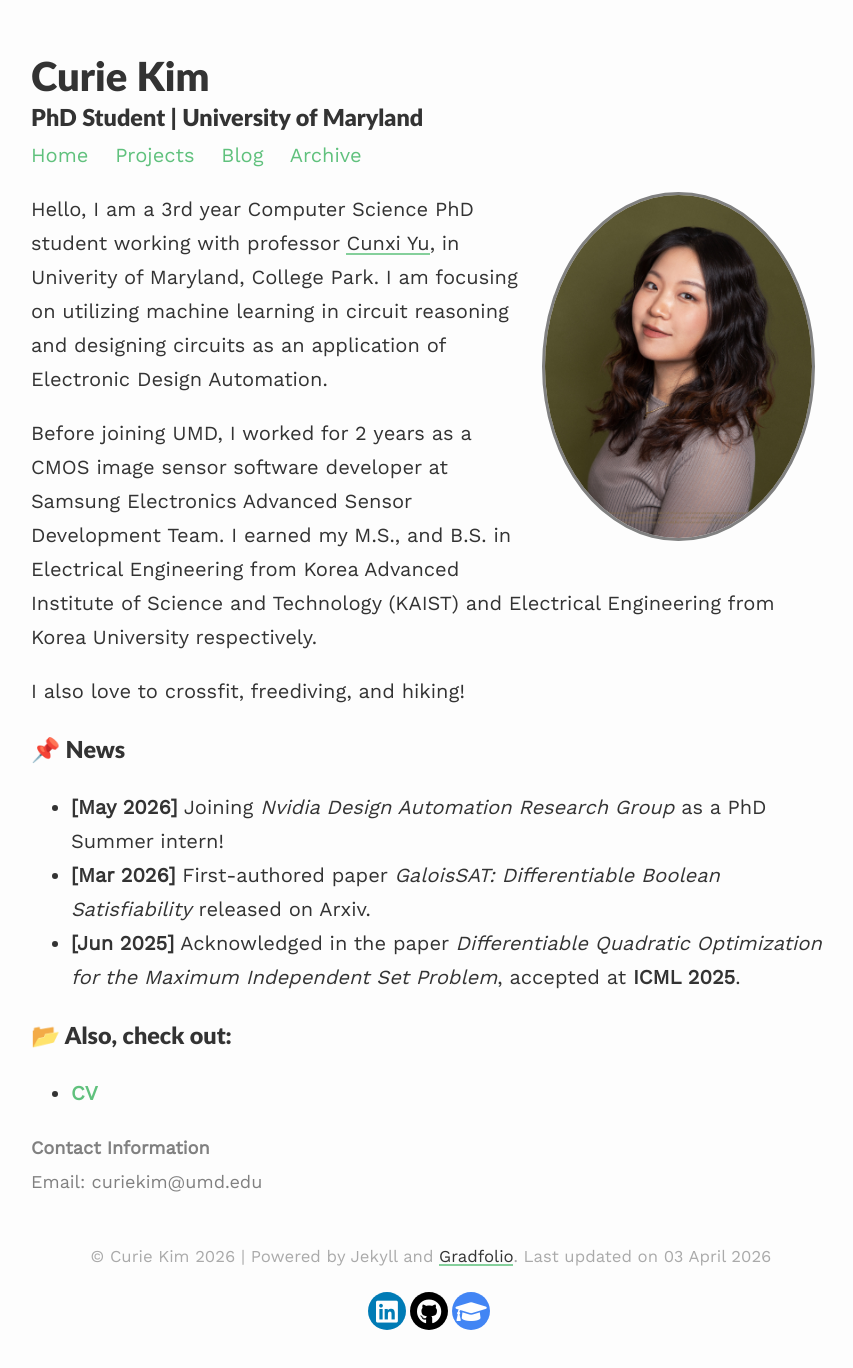
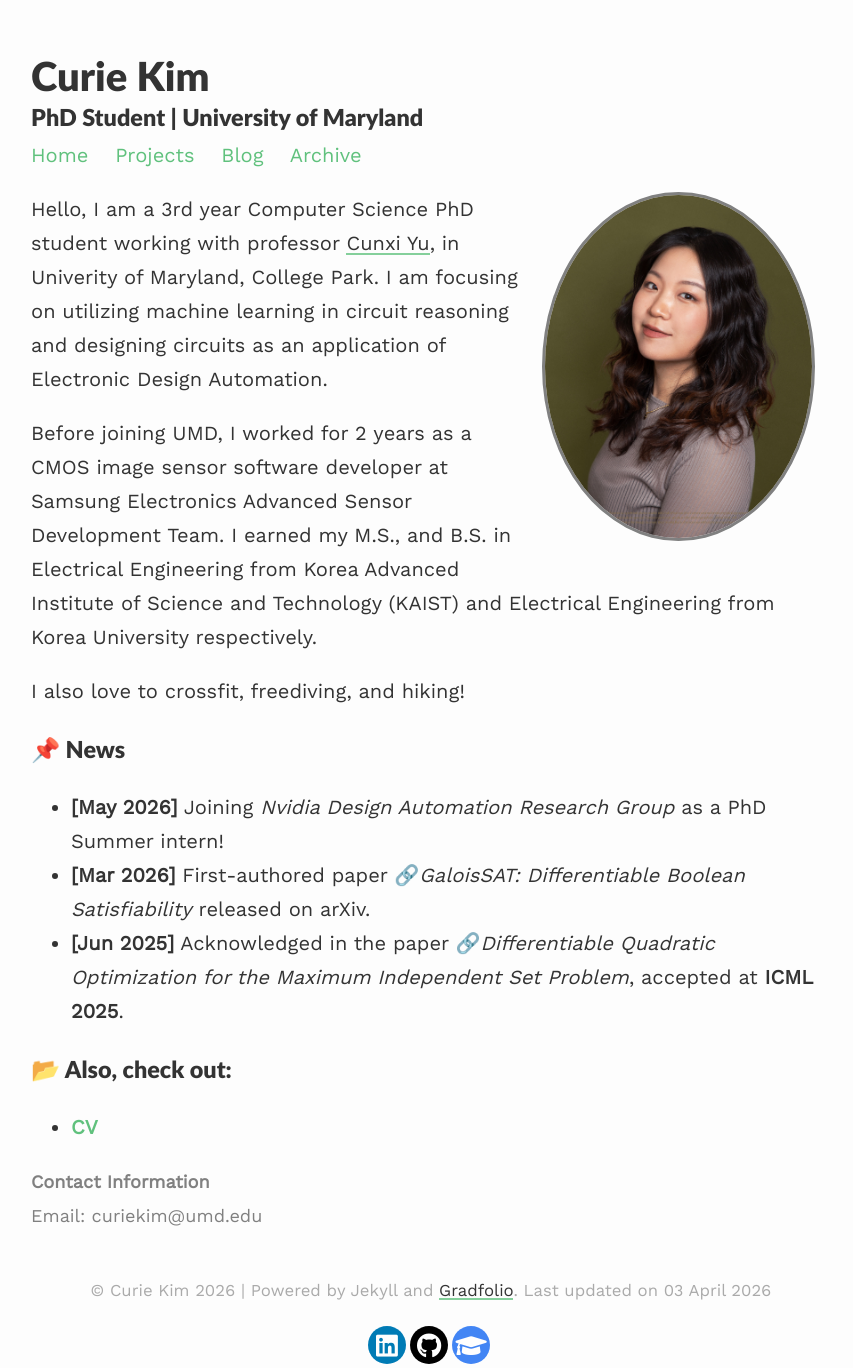
Before and after one commit to curie3170/curie3170.github.io, a Jekyll site: the page built from index.md, in a window 1280 px wide. Shown: the whole page, without its empty margins (209-1062 px from the left). Built offline with Jekyll 4.4.1, drawn with Linux system fonts in a browser that asks for light colours; nearby versions of some CDN libraries; before the commit the page ends 1334 px from its top, so only the background shows below that.

```diff
--- a/index.md
+++ b/index.md
@@ -14,8 +14,8 @@ I also love to crossfit, freediving, and hiking!
 
 ### 📌 News
 - **[May 2026]** Joining *Nvidia Design Automation Research Group* as a PhD Summer intern!
-- **[Mar 2026]** First-authored paper *[GaloisSAT: Differentiable Boolean Satisfiability](https://arxiv.org/pdf/2603.28796)* released on Arxiv.
-- **[Jun 2025]** Acknowledged in the paper *[Differentiable Quadratic Optimization for the Maximum Independent Set Problem](https://arxiv.org/html/2406.19532v6)*, accepted at **ICML 2025**.
+- **[Mar 2026]** First-authored paper 🔗*[GaloisSAT: Differentiable Boolean Satisfiability](https://arxiv.org/pdf/2603.28796)* released on arXiv.
+- **[Jun 2025]** Acknowledged in the paper 🔗*[Differentiable Quadratic Optimization for the Maximum Independent Set Problem](https://arxiv.org/html/2406.19532v6)*, accepted at **ICML 2025**.
 
 ### 📂 Also, check out:
 - <a style="color: #60c17d;" href="https://drive.google.com/file/d/1F5oNitwe9ol-6dXT0JC50cQqaNhdSVwB/view?usp=share_link"><b>CV</b></a>
```
